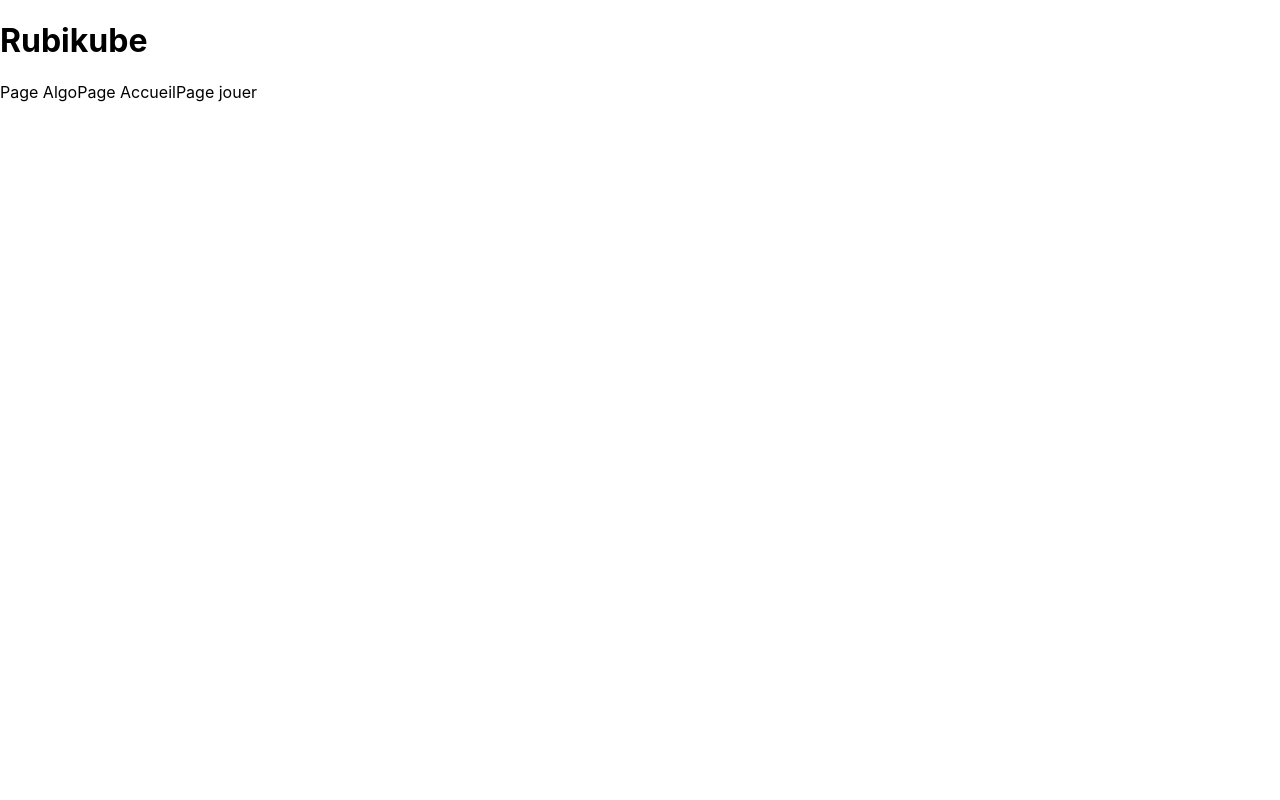
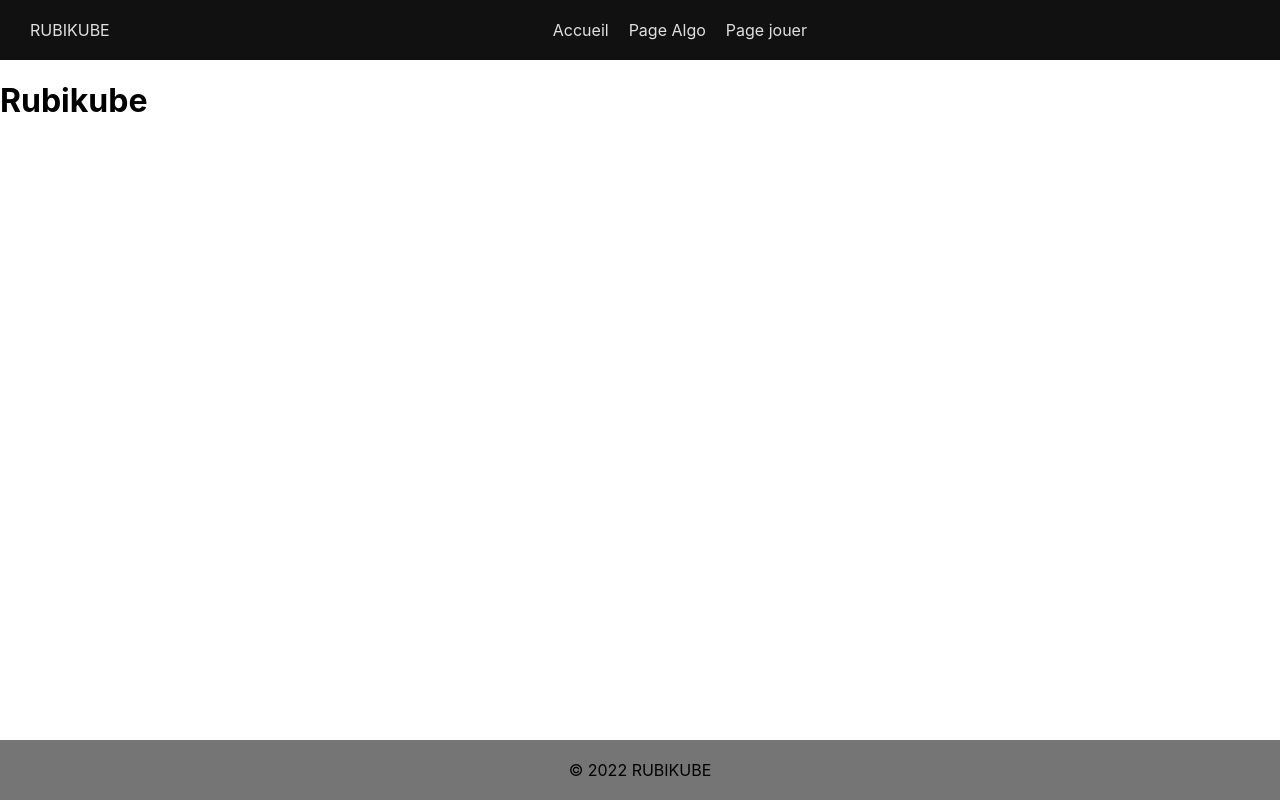
Before and after one commit to leoroullois/rubikube, a Next.js app: page / in a window 1280 px wide. Built offline with nearby package versions, Linux system fonts and the light colour scheme.

Commit message:
Menu  + footer

```diff
--- /dev/null
+++ b/components/footer.tsx
@@ -0,0 +1,10 @@
+import CSS from "../styles/footer.module.css"
+
+const Footer = () => {
+    const year = new Date().getFullYear()
+    return (
+        <footer className={CSS.footer}>© {year} RUBIKUBE</footer>
+    )
+}
+
+export default Footer
--- a/components/navbar.tsx
+++ b/components/navbar.tsx
@@ -1,11 +1,14 @@
-import Link from "next/link"
+import CSS from "../styles/navbar.module.css"
 
 const Navbar = () => {
     return (
-    <nav>
+    <nav className={CSS.nav}>
+        <a href="/">RUBIKUBE</a>
+        <div className={CSS.links}>
+        <a href="/">Accueil</a>
         <a href="/algo">Page Algo</a>
-        <a href="/">Page Accueil</a>
         <a href="/jouer">Page jouer</a>
+        </div>
     </nav>)
 }
 export default Navbar
--- a/pages/index.tsx
+++ b/pages/index.tsx
@@ -3,13 +3,17 @@ import Head from 'next/head'
 import Image from 'next/image'
 import styles from '../styles/Home.module.css'
 import Navbar from '../components/navbar'
+import Footer from '../components/footer'
 
 const Home: NextPage = () => {
   return (
+    <>
+      <Navbar/>
   <main>
       <h1>Rubikube</h1>
-      <Navbar/>
-  </main>)
+  </main>
+      <Footer/>
+    </>)
 }
 
 export default Home
--- /dev/null
+++ b/styles/footer.module.css
@@ -0,0 +1,7 @@
+.footer{
+    display: flex;
+    background-color: #767575;
+    align-items: center;
+    justify-content: center;
+    height: 60px;
+}
--- a/styles/globals.css
+++ b/styles/globals.css
@@ -4,6 +4,7 @@ body {
   margin: 0;
   font-family: -apple-system, BlinkMacSystemFont, Segoe UI, Roboto, Oxygen,
     Ubuntu, Cantarell, Fira Sans, Droid Sans, Helvetica Neue, sans-serif;
+  min-height:100vh ;
 }
 
 a {
@@ -14,3 +15,13 @@ a {
 * {
   box-sizing: border-box;
 }
+
+main{
+  flex:1;
+}
+
+#__next{
+  display: flex;
+  min-height: 100vh;
+  flex-direction: column;
+}
--- /dev/null
+++ b/styles/navbar.module.css
@@ -0,0 +1,27 @@
+.nav{
+
+    display: flex;
+    background-color: #111111;
+    height: 60px;
+    color: #e2dfdf;
+    align-items: center;
+    padding: 0 30px;
+}
+
+.links
+{
+    display: flex;
+    flex-direction: row;
+    justify-content: center;
+    flex-wrap: nowrap;
+    column-gap: 20px;
+    margin: 0 auto;
+}
+
+.nav a:hover{
+    color : #d10404;
+}
+
+.nav a {
+    transition: color 0.2s;
+}
```
Also changed, not shown: pages/algo.tsx (+7 -3 lines), pages/jouer.tsx (+8 -4 lines).
